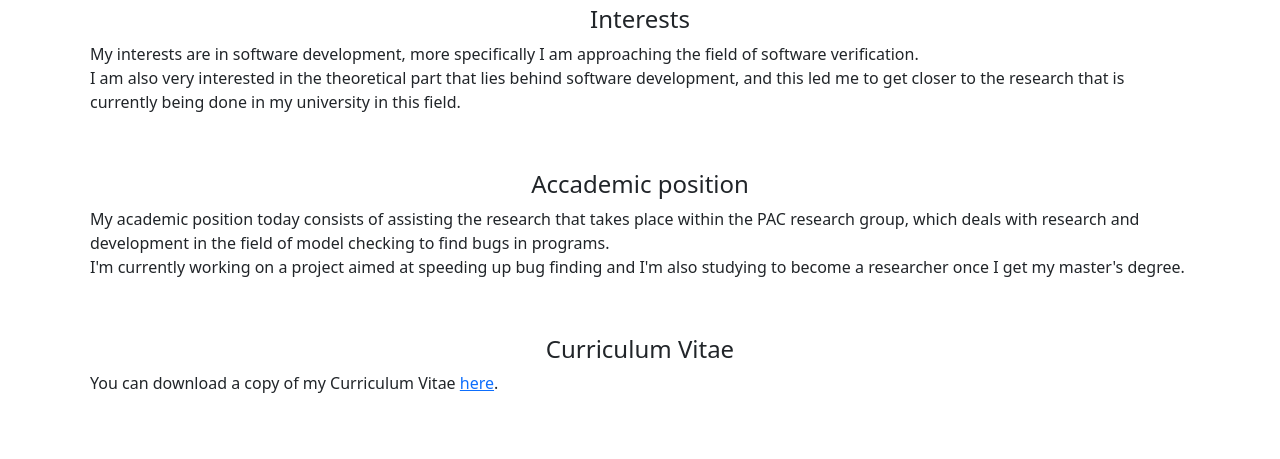
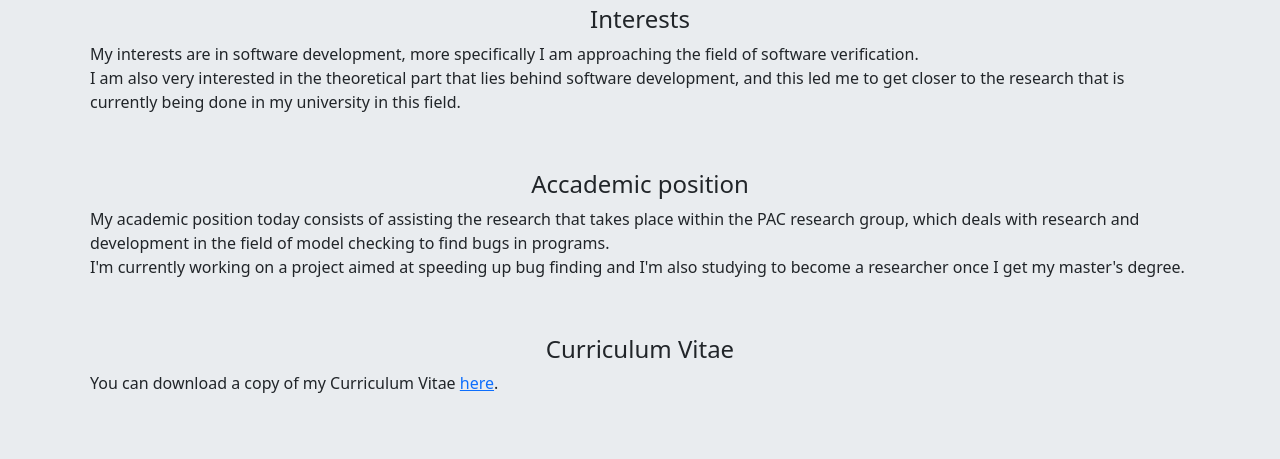
Before and after one commit to paolo-di-biase/paolo-di-biase.github.io, a plain HTML site: page index.html in a window 1280 px wide. Shown: the part 479-938 px from the top of the page. Drawn offline with nearby package versions, Linux system fonts and the light colour scheme.

Commit message:
cambiato colore sfondo

```diff
--- a/index.html
+++ b/index.html
@@ -30,7 +30,7 @@
     </nav>
 </head>
 
-<body>
+<body style="background-color: #e9ecef;">
     <div class="container my-4 ">
         <div class="row justify-content-center">
             <div class="col-lg mb-lg-4">
```
